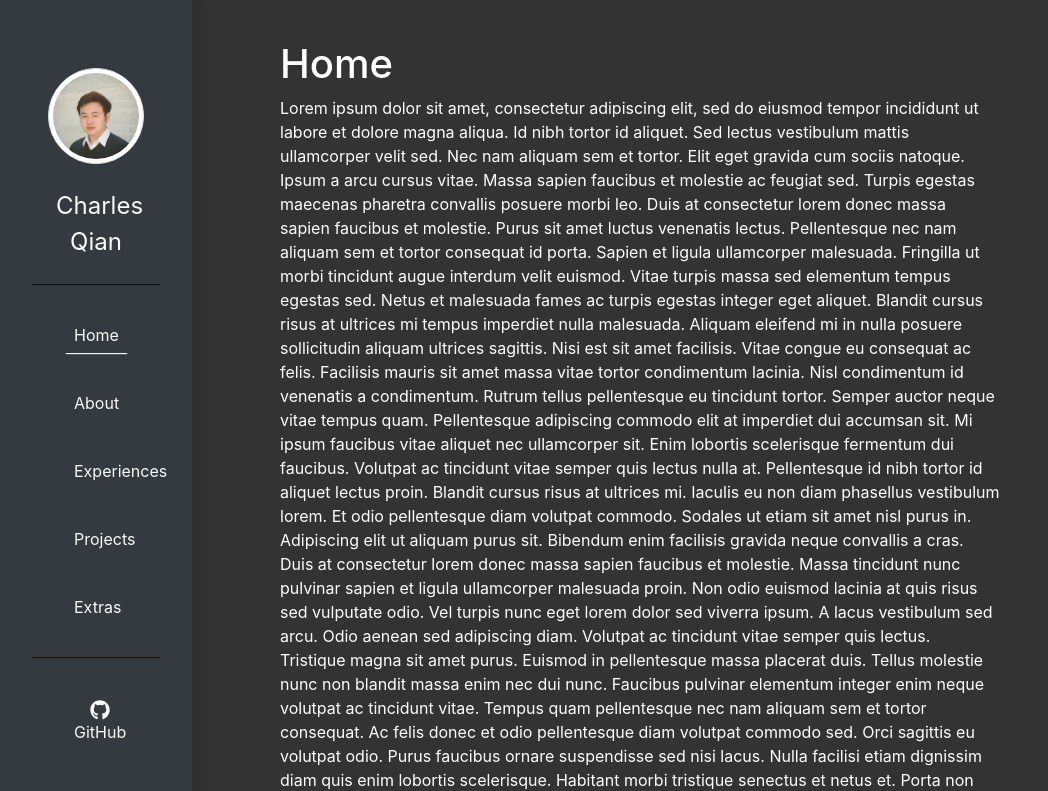
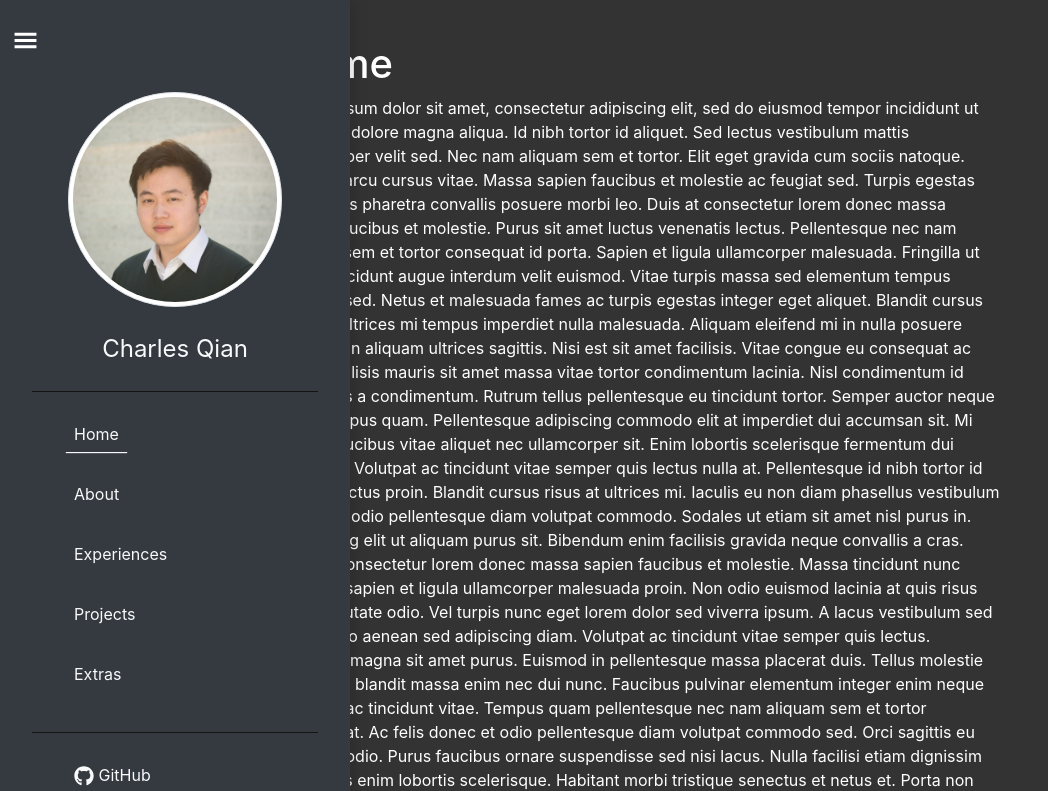
Before and after one commit to charlescqian/charlesqian.com, a React (Create React App) app: page / in a window 1280 px wide. Shown: the top 791 px of the page, without its empty margins (0-1048 px from the left). Built offline with nearby package versions, Linux system fonts and the light colour scheme.

Commit message:
Used flexbox for sidenav

```diff
--- a/src/components/Sidebar/SideBarToggle.js
+++ b/src/components/Sidebar/SideBarToggle.js
@@ -1,9 +1,12 @@
 import React from 'react';
+import { GiHamburgerMenu } from 'react-icons/gi';
 
 const sideBarToggle = props => {
-    <button>
-        <div className=""></div>
-    </button>
+    return (
+        <button>
+            <GiHamburgerMenu/>
+        </button>
+    );
 }
 
 export default sideBarToggle;
--- a/src/components/Sidebar/Sidebar.css
+++ b/src/components/Sidebar/Sidebar.css
@@ -1,6 +1,6 @@
-.sidebar {
+.sidenav {
     height: 100%;
-    width: 15%;
+    width: 350px;
     z-index: 1;
     position: fixed;
     top: 0;
@@ -9,10 +9,13 @@
     box-shadow: 4px 0 14px 0 rgba(0, 0, 0, 0.15);
 }
 
-.sidebar .nav-content {
+.sidenav .nav-content {
     max-width: 900px;
-    padding: 3rem 2rem;
-    justify-content: center;
+    padding: 2rem 2rem;
+    display: flex;
+    flex-direction: column;
+    justify-content: top;
+    align-items: flex-start;
     text-align: center;
     height: 100%;
 }
@@ -20,11 +23,13 @@
 .nav-items {
     padding-inline-start: 0px;
     border-top: 1px solid #141414;
+    width: 100%;
+    padding-left: 0.5rem;
 }
 
 .nav-item {
     list-style: none;
-    margin: 2rem;
+    margin: 1.5rem;
     width: fit-content;
     justify-content: left;
     text-align: center;
@@ -61,7 +66,18 @@
     padding: 6px 10px;
 }
 
+.nav-toggle {
+    height: 40px;
+    width: 40px;
+}
+
 @media (max-width: 768px) {
+    .sidenav .nav-toggle {
+        display: block;
+    }
+    .sidenav {
+        display: none;
+    }
     .nav-content {
         display: none;
     }
--- a/src/components/Sidebar/Sidebar.js
+++ b/src/components/Sidebar/Sidebar.js
@@ -5,12 +5,19 @@ import resume from '../../assets/resume.pdf';
 import { Link, animateScroll as scroll } from "react-scroll";
 import { FaGithub, FaLinkedin } from "react-icons/fa";
 import { RiFilePaperFill } from "react-icons/ri";
+import "./SideBarToggle"
+import SideBarToggle from './SideBarToggle';
+import { GiHamburgerMenu } from 'react-icons/gi';
 
 class Sidebar extends Component {
 
     render() {
         return (
-            <nav className="sidebar bg-dark" id="sidebar" data-toggle="collapse">
+            <nav className="sidenav bg-dark" id="sidenav" data-toggle="collapse">
+                {/* <SideBarToggle/> */}
+                <button className="nav-toggle btn btn-dark">
+                    <GiHamburgerMenu size={25}/>
+                </button>
                 <div className="nav-content">
                     <section className='profile'>
                         <img src={profile} className="img-thumbnail rounded-circle img-fluid w-75" />
```
